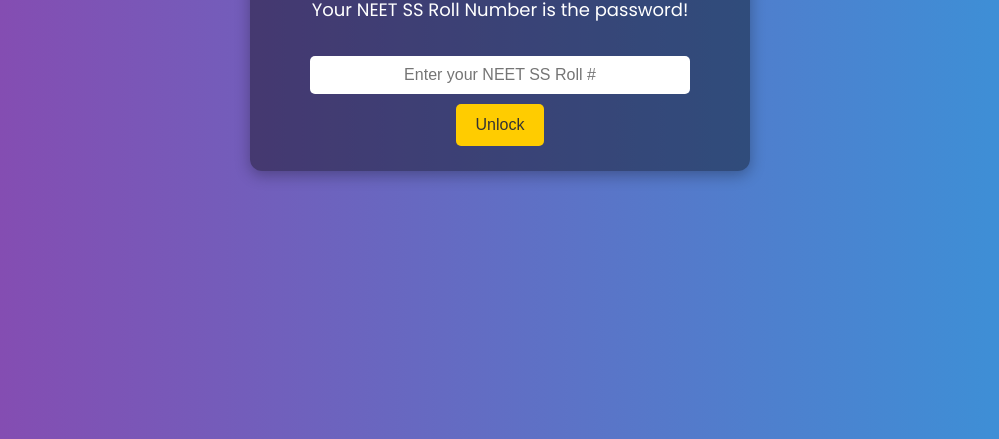
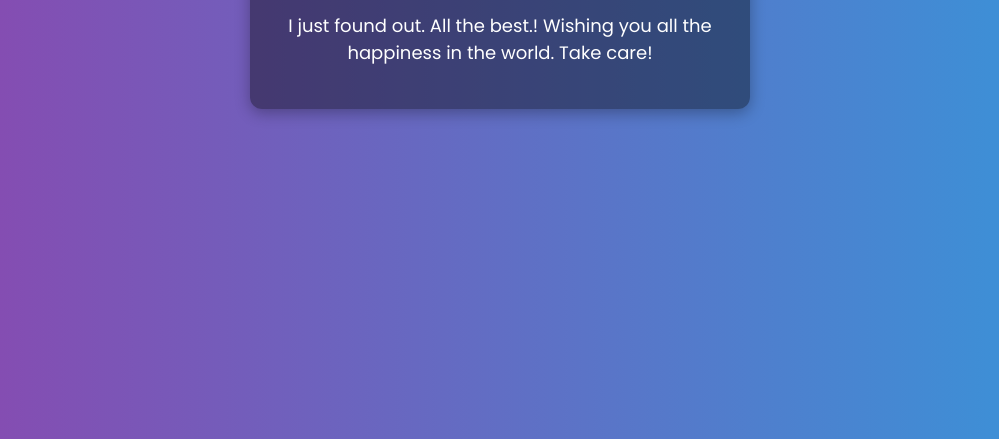
Before and after one commit to aargee94/helloakshaya, a plain HTML site: page index.html in a window 1280 px wide. Shown: the part 417-856 px from the top of the page, without its empty margins (140-1139 px from the left). Drawn offline with nearby package versions, Linux system fonts and the light colour scheme.

Commit message:
Final Update - Update index.html

```diff
--- a/index.html
+++ b/index.html
@@ -201,11 +201,11 @@
 
     <div class="message-box">
         <h1>Hello Akshaya</h1>
-        <p>I have a message for you! 😊</p>
-        <p>Your NEET SS Roll Number is the password!</p>
+        <p>I just found out. All the best.! Wishing you all the happiness in the world. Take care!</p>
+       <!-- <p>Your NEET SS Roll Number is the password!</p>
 
         <input type="password" id="password" placeholder="Enter your NEET SS Roll #">
-        <button onclick="decryptMessage()">Unlock</button>
+        <button onclick="decryptMessage()">Unlock</button> -->
 
 
     </div>
```
